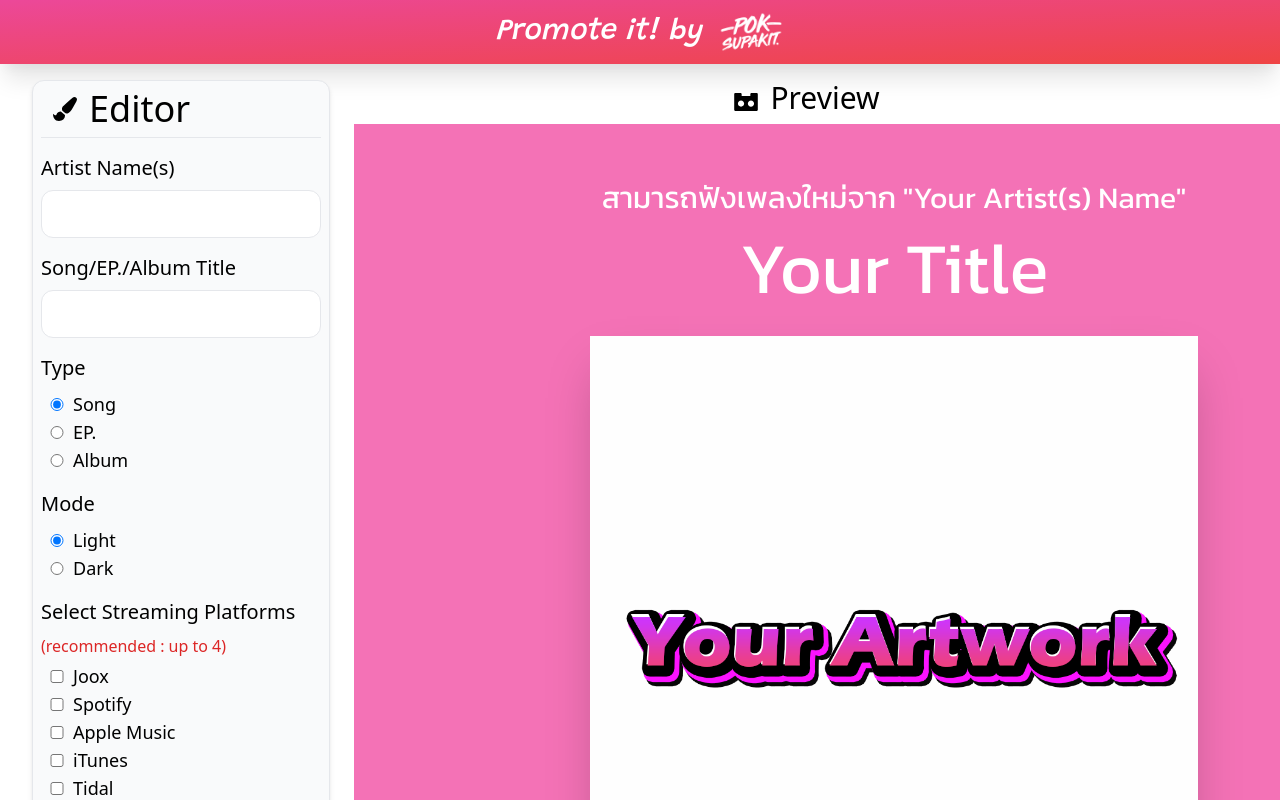
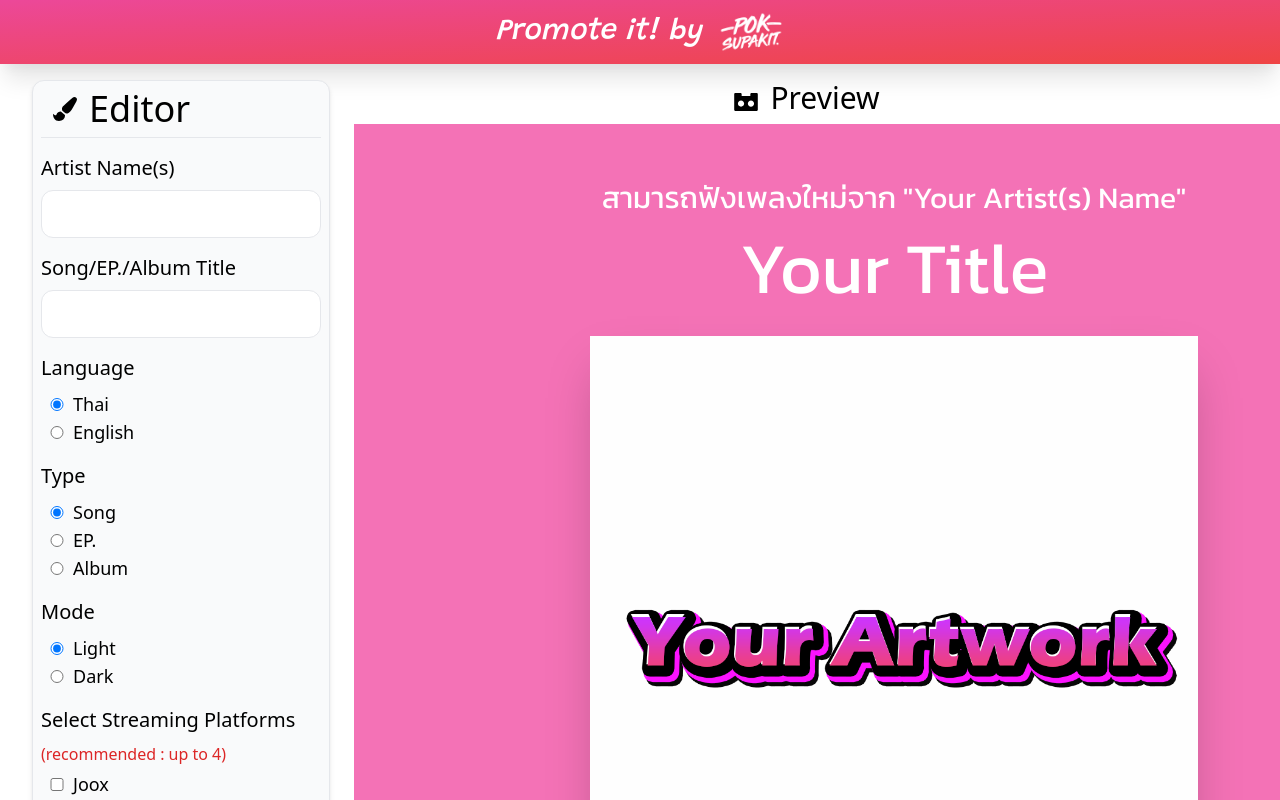
Before and after one commit to POKINBKK/promote-it, a React (Create React App) app: page / in a window 1280 px wide. Shown: the top 800 px of the page. Built offline with nearby package versions, Linux system fonts and the light colour scheme; a web font is replaced by a local one.

Commit message:
Feat: add English language

```diff
--- a/src/App.js
+++ b/src/App.js
@@ -180,6 +180,7 @@ function App() {
   );
   const [fontMode, setFontMode] = React.useState("w");
   const [musicType, setMusicType] = React.useState("0");
+  const [language, setLanguage] = React.useState("th");
 
   const handleArtistName = (e) => {
     setArtistName(e.target.value);
@@ -258,6 +259,9 @@ function App() {
   const handleType = (e) => {
     setMusicType(e.target.value);
   };
+  const handleLanguage = (e) => {
+    setLanguage(e.target.value);
+  };
 
   return (
     <div className="w-full">
@@ -290,6 +294,36 @@ function App() {
               onChange={handleSongTitle}
               className="border rounded-xl h-12 w-full text-xl px-2 focus-within:border-pink-500 focus:outline-none"
             />
+          </div>
+          <div className="w-full pt-4">
+            <p className="text-xl pb-2">Language</p>
+            <div>
+              <input
+                type="radio"
+                id="th"
+                name="lang"
+                value="th"
+                className="w-8"
+                onClick={handleLanguage}
+                defaultChecked
+              />
+              <label htmlFor="white" className="text-lg">
+                Thai
+              </label>
+              <br />
+              <input
+                type="radio"
+                id="en"
+                name="lang"
+                value="en"
+                className="w-8"
+                onClick={handleLanguage}
+              />
+              <label htmlFor="black" className="text-lg">
+                English
+              </label>
+              <br />
+            </div>
           </div>
           <div className="w-full pt-4">
             <p className="text-xl pb-2">Type</p>
@@ -459,11 +493,17 @@ function App() {
                     : "text-white pt-14 text-3xl"
                 }
               >
-                {musicType === "0"
-                  ? 'สามารถฟังเพลงใหม่จาก "' + artistName + '"'
+                {language === "th"
+                  ? musicType === "0"
+                    ? 'สามารถฟังเพลงใหม่จาก "' + artistName + '"'
+                    : musicType === "1"
+                    ? 'สามารถฟังEP.ใหม่จาก "' + artistName + '"'
+                    : 'สามารถฟังอัลบั้มใหม่จาก "' + artistName + '"'
+                  : musicType === "0"
+                  ? 'New Song from "' + artistName + '"'
                   : musicType === "1"
-                  ? 'สามารถฟังEP.ใหม่จาก "' + artistName + '"'
-                  : 'สามารถฟังอัลบั้มใหม่จาก "' + artistName + '"'}
+                  ? 'New EP. from "' + artistName + '"'
+                  : 'New Album from "' + artistName + '"'}
               </p>
               <p
                 className={
@@ -490,7 +530,7 @@ function App() {
                     : "pt-4 text-3xl text-white"
                 }
               >
-                ได้แล้ววันนี้ที่
+                {language === "th" ? "ได้แล้ววันนี้ที่" : "Available now on"}
               </p>
               <div className="pt-3 flex items-center justify-center overflow-x-hidden">
                 {selectedStreaming.map((item) => (
```
Also changed, not shown: 1 other file (tests, documents, lock files or other folders).
